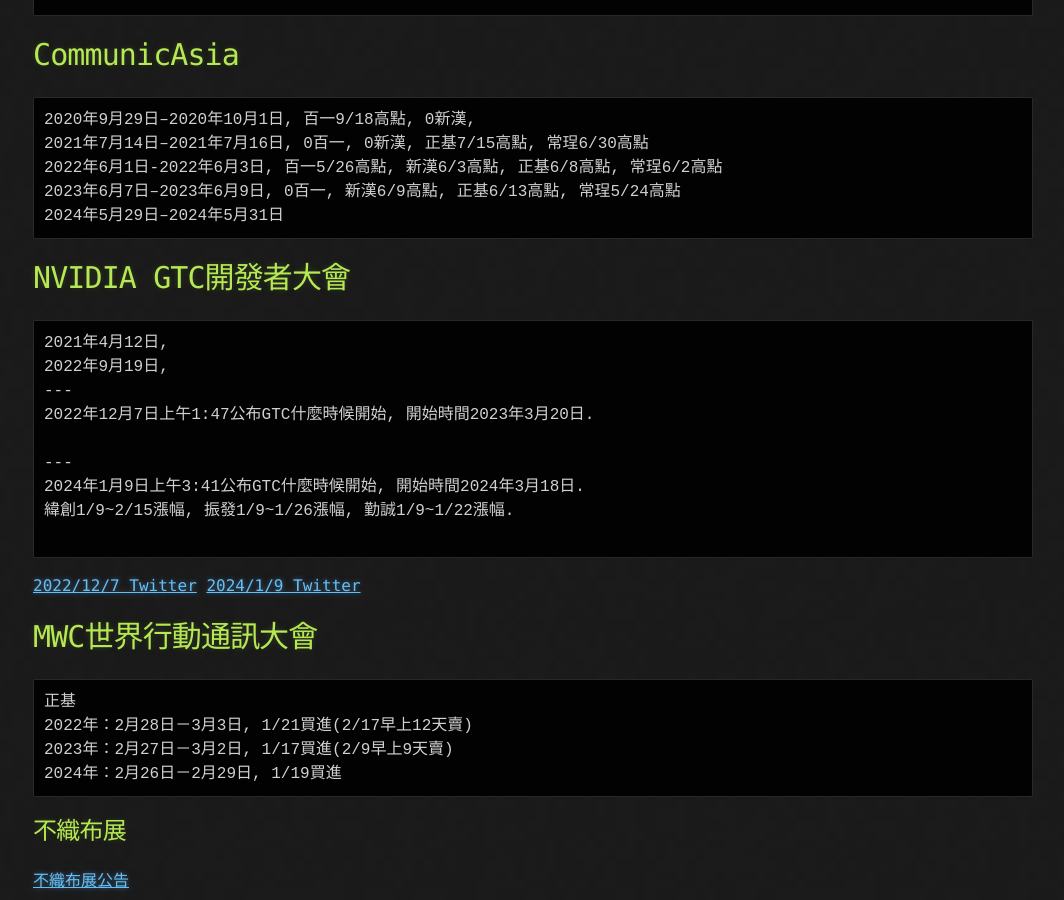
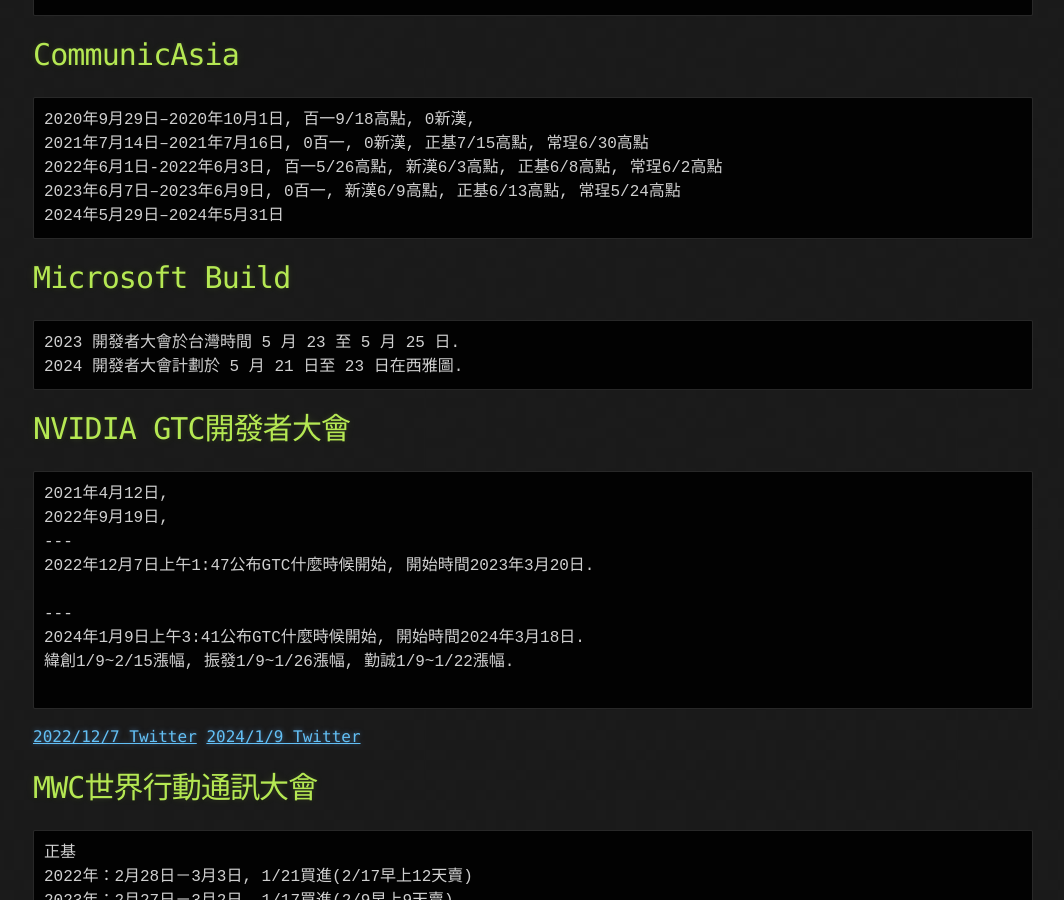
Before and after one commit to lepg5487/Stock_God, a Jekyll site: the page built from experience.md, in a window 1280 px wide and 900 px high, scrolled down 4791 px. Shown: the whole window, without its empty margins (107-1171 px from the left). Built offline with Jekyll 4.4.1, drawn with Linux system fonts in a browser that asks for light colours; our own code applies the rules of GitHub Pages for plain Markdown files.

Commit message:
Update experience.md

````diff
--- a/experience.md
+++ b/experience.md
@@ -183,6 +183,12 @@
 2022年6月1日-2022年6月3日, 百一5/26高點, 新漢6/3高點, 正基6/8高點, 常珵6/2高點
 2023年6月7日–2023年6月9日, 0百一, 新漢6/9高點, 正基6/13高點, 常珵5/24高點
 2024年5月29日–2024年5月31日
+```
+
+# Microsoft Build
+```
+2023 開發者大會於台灣時間 5 月 23 至 5 月 25 日.
+2024 開發者大會計劃於 5 月 21 日至 23 日在西雅圖.
 ```
 
 # NVIDIA GTC開發者大會
````
